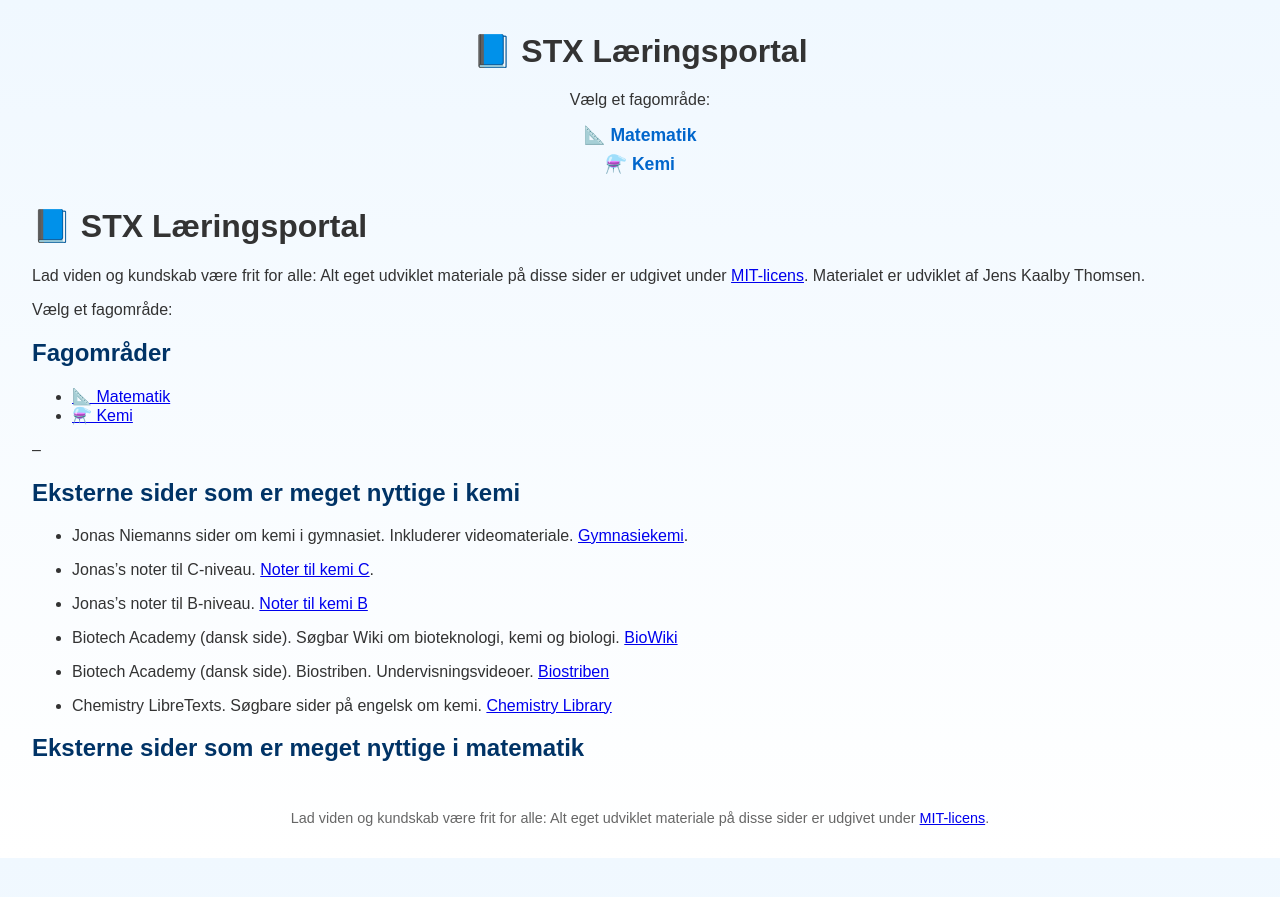
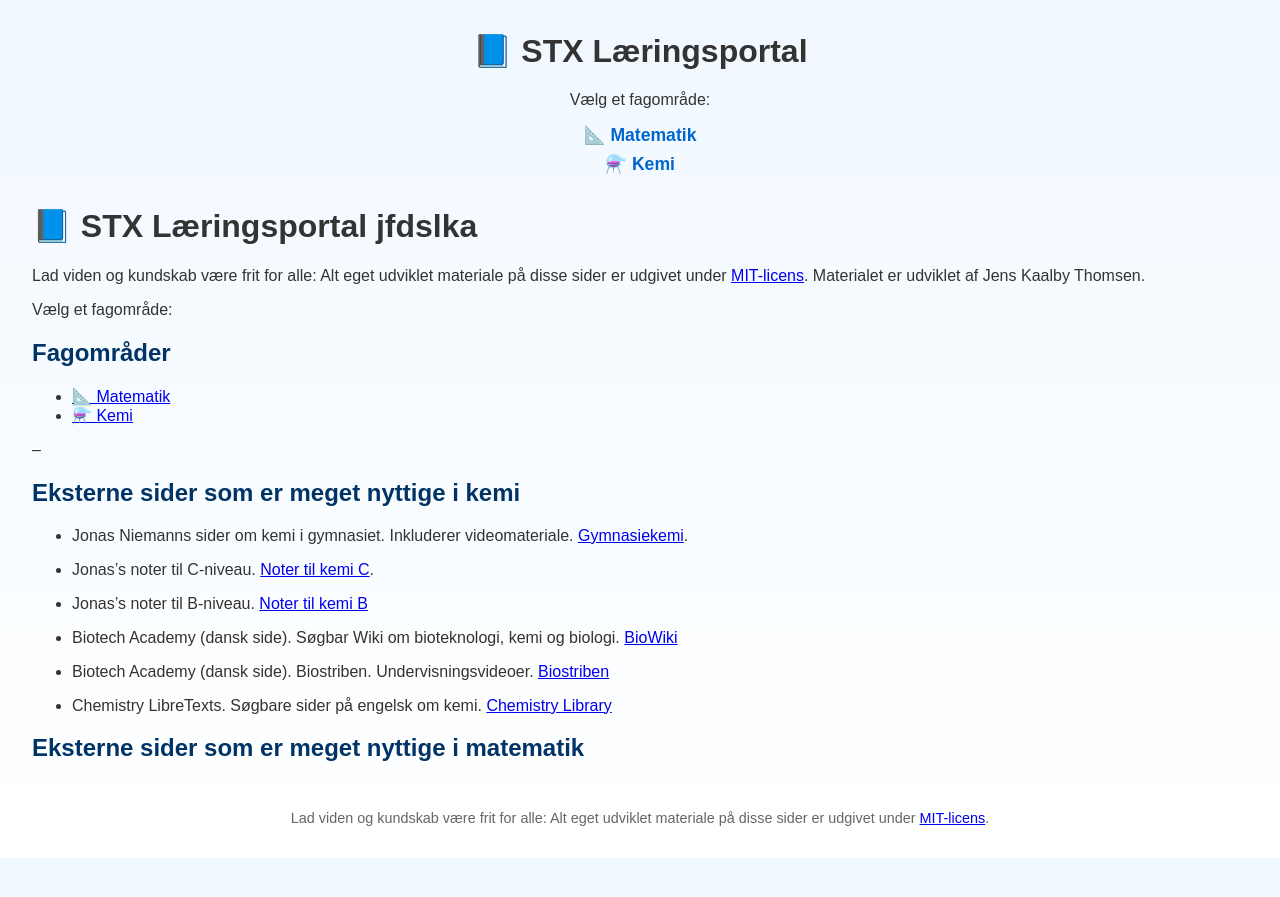
Before and after one commit to jenskaalby/matkem, a Jekyll site: the page built from index.md, in a window 1280 px wide. Shown: the top 897 px of the page. Built offline with Jekyll 4.4.1, drawn with Linux system fonts in a browser that asks for light colours.

Commit message:
Update index.md

```diff
--- a/index.md
+++ b/index.md
@@ -3,7 +3,7 @@ layout: default
 title: "Læringsportal for kemi og matematik på STX"
 ---
 
-# 📘 STX Læringsportal
+# 📘 STX Læringsportal jfdslka
 
 Lad viden og kundskab være frit for alle: Alt eget udviklet materiale på disse sider er udgivet under [MIT-licens](https://opensource.org/licenses/MIT). Materialet er udviklet af Jens Kaalby Thomsen.
 
```
